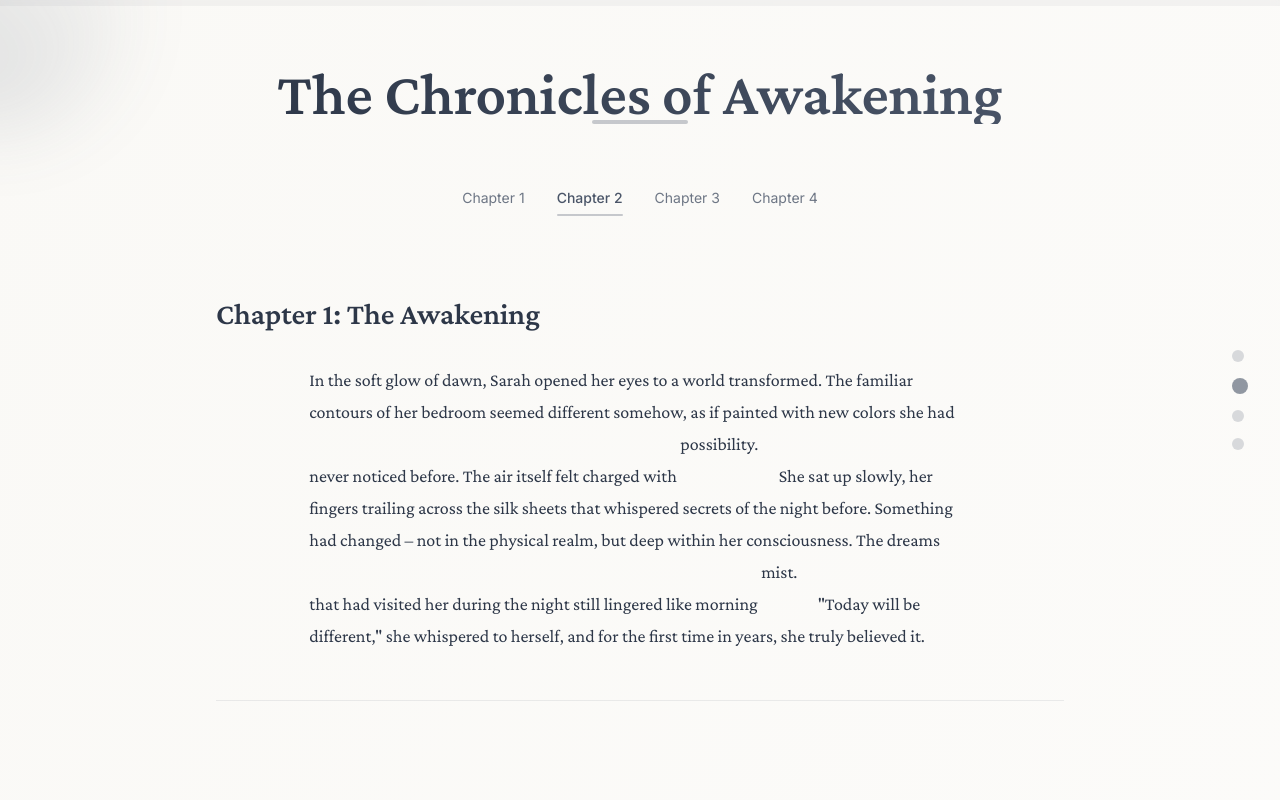
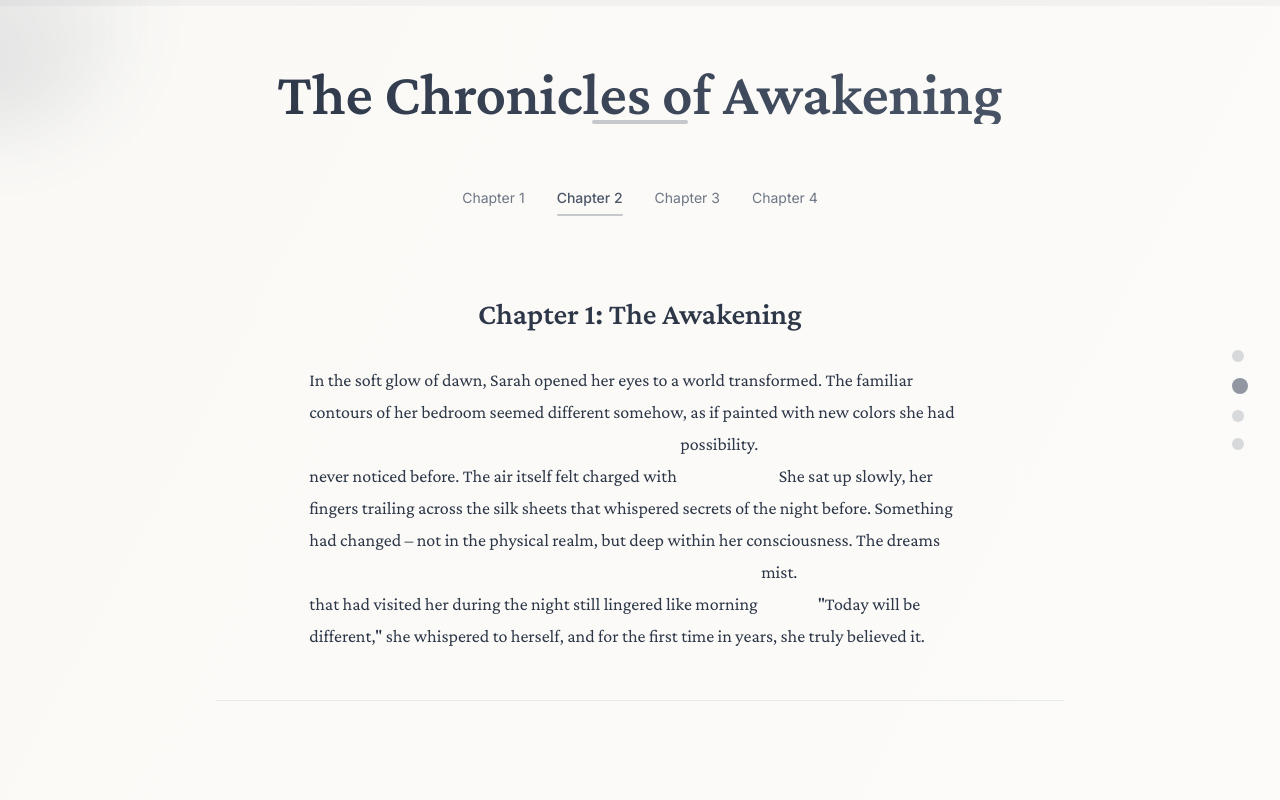
Before and after one commit to jakir-hossen-4928/lalita-book, a React (Vite) app: page / in a window 1280 px wide. Shown: the top 800 px of the page. Built offline with nearby package versions, Linux system fonts and the light colour scheme.

Commit message:
Center story title and chapter name
Updated the layout to center the story title and chapter names. The story content will now start from the left side for better readability.
[skip gpt_engineer]

```diff
--- a/src/index.css
+++ b/src/index.css
@@ -32,15 +32,19 @@
 }
 
 .chapter-heading {
-  @apply text-2xl md:text-3xl font-serif font-semibold mt-20 mb-8;
+  @apply text-2xl md:text-3xl font-serif font-semibold mt-20 mb-8 text-center;
   opacity: 0;
   animation: slide-in 0.6s ease-out forwards;
 }
 
 .story-content {
-  @apply prose prose-lg mx-auto;
+  @apply prose prose-lg mx-auto text-left;
   opacity: 0;
   animation: fade-in 1s ease-out forwards;
+}
+
+.story-content p {
+  @apply text-left mb-6 leading-relaxed;
 }
 
 .progress-bar {
```
